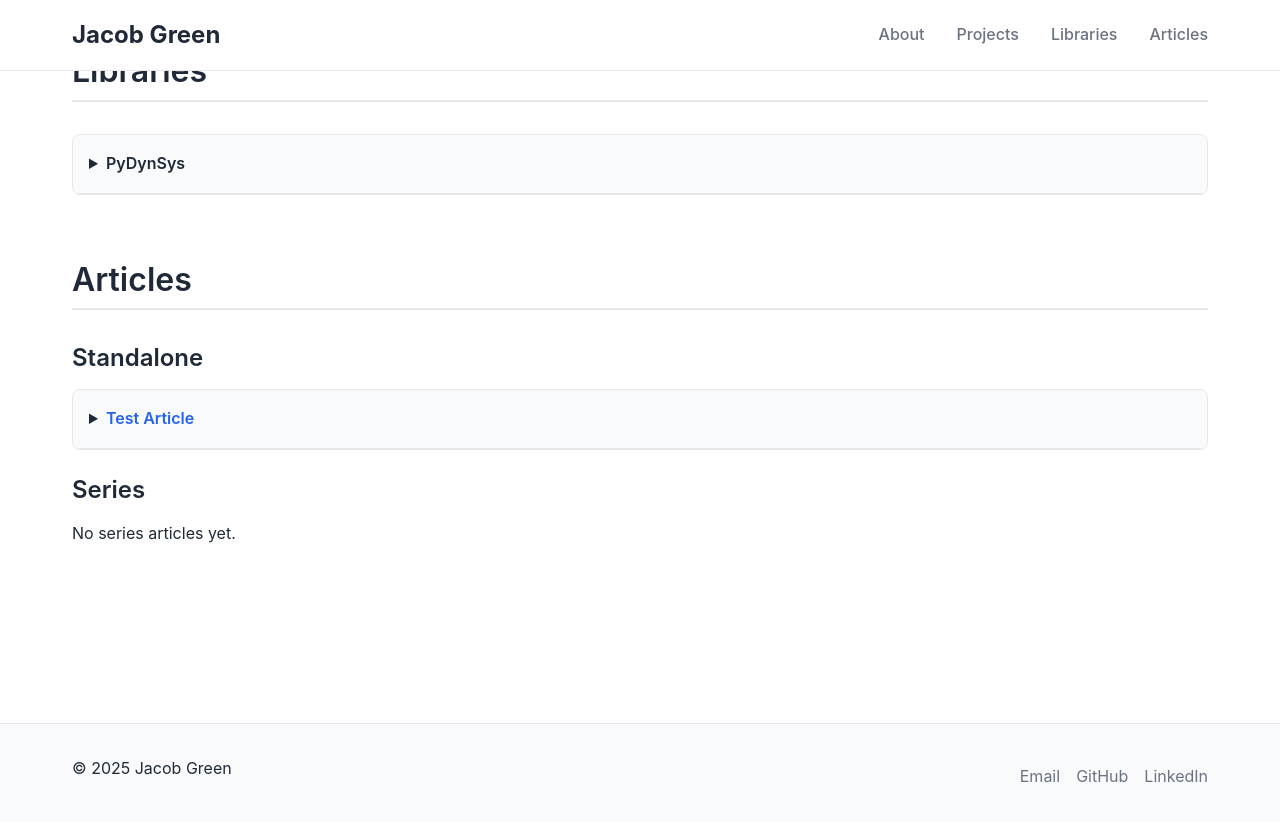
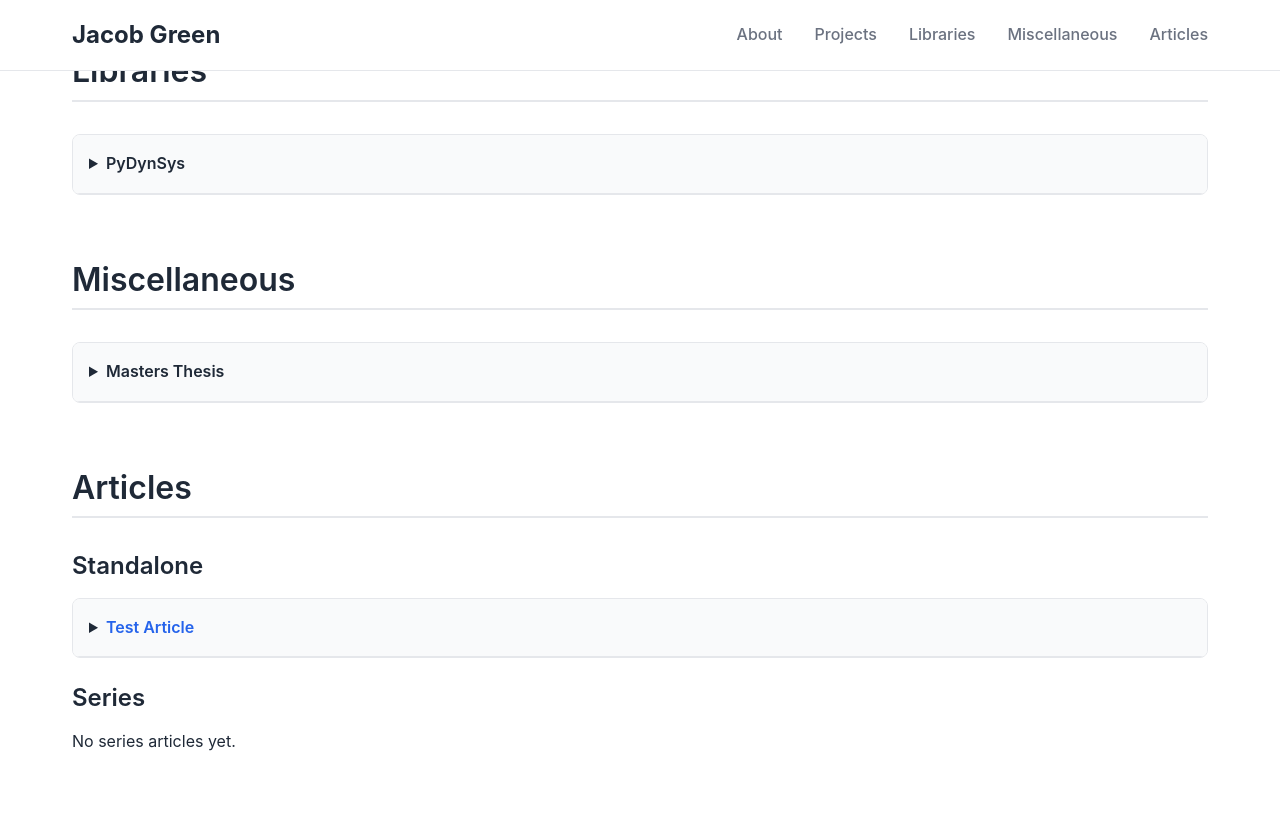
Before and after one commit to jg1011/jg1011.github.io, a Jekyll site: the page built from index.md, in a window 1280 px wide and 900 px high, scrolled down 845 px. Shown: the top 822 px of the window. Built offline with Jekyll 4.4.1, drawn with Linux system fonts in a browser that asks for light colours.

Commit message:
added masters thesis

```diff
--- a/_layouts/default.html
+++ b/_layouts/default.html
@@ -36,6 +36,7 @@
                 <a href="#about">About</a>
                 <a href="#projects">Projects</a>
                 <a href="#libraries">Libraries</a>
+                <a href="#miscellaneous">Miscellaneous</a>
                 <a href="#articles">Articles</a>
             </div>
         </nav>
--- a/index.md
+++ b/index.md
@@ -112,6 +112,27 @@ title: Home
         </details>
     </section>
 
+    <!-- Miscellaneous Section -->
+    <section id="miscellaneous" class="section">
+        <h2 class="section-title">Miscellaneous</h2>
+
+        <details>
+            <summary>Masters Thesis</summary>
+            <div class="details-content">
+                <div class="project-card">
+                    <img src="{{ '/assets/images/test-image.png' | relative_url }}" alt="Masters Thesis" class="project-image">
+                    <div class="project-info">
+                        <h3 class="project-title">Masters Thesis</h3>
+                        <p class="project-description">Mirroring the work of <a href="https://arxiv.org/abs/2312.10026" target="_blank">Campos, Jenssen, Michelen and Sahasrabudhe</a>, we exhibit the existence of a sphere packing density $\Omega(2^d d \log d)$ in $\mathbb{R}^d$. We build upon their work in three key ways: (1) Providing explicit bounds for large fixed $d$ (2) Generalising arguments by considering packings in dilations of a convex body (3) Providing significant additional pedagogical value. I'll note that this thesis isn't overly relevant anymore, after <a href="https://arxiv.org/abs/2504.05042" target="_blank">Klartag</a> exhibited packings of density $\Omega(2^d d^2)$. Alas, at least I learnt a lot... Work was done to find a Cox-process to investigate the entropy of such packings, along with a stochastic algorithm to generate such packings. This proved quite difficult, and while some lemmas were proven, it was decidedly cut from the final draft. Could make for an interesting PhD thesis, but I haven't given it so much thought lately.</p>
+                        <div class="project-links">
+                            <a href="{{ '/assets/pdfs/thesis.pdf' | relative_url }}" target="_blank">Download PDF</a>
+                        </div>
+                    </div>
+                </div>
+            </div>
+        </details>
+    </section>
+
     <!-- Articles Section -->
     <section id="articles" class="section">
         <h2 class="section-title">Articles</h2>
```
Also changed, not shown: 1 other file.
